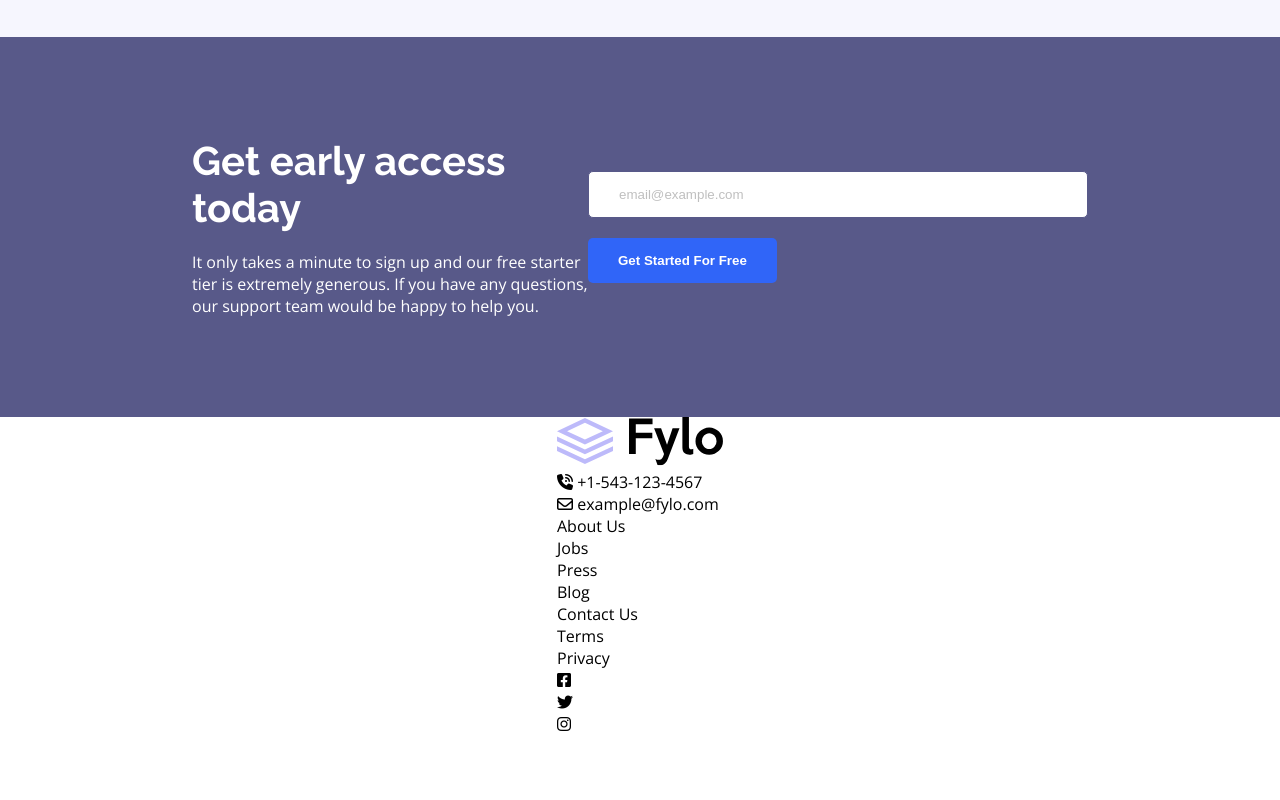
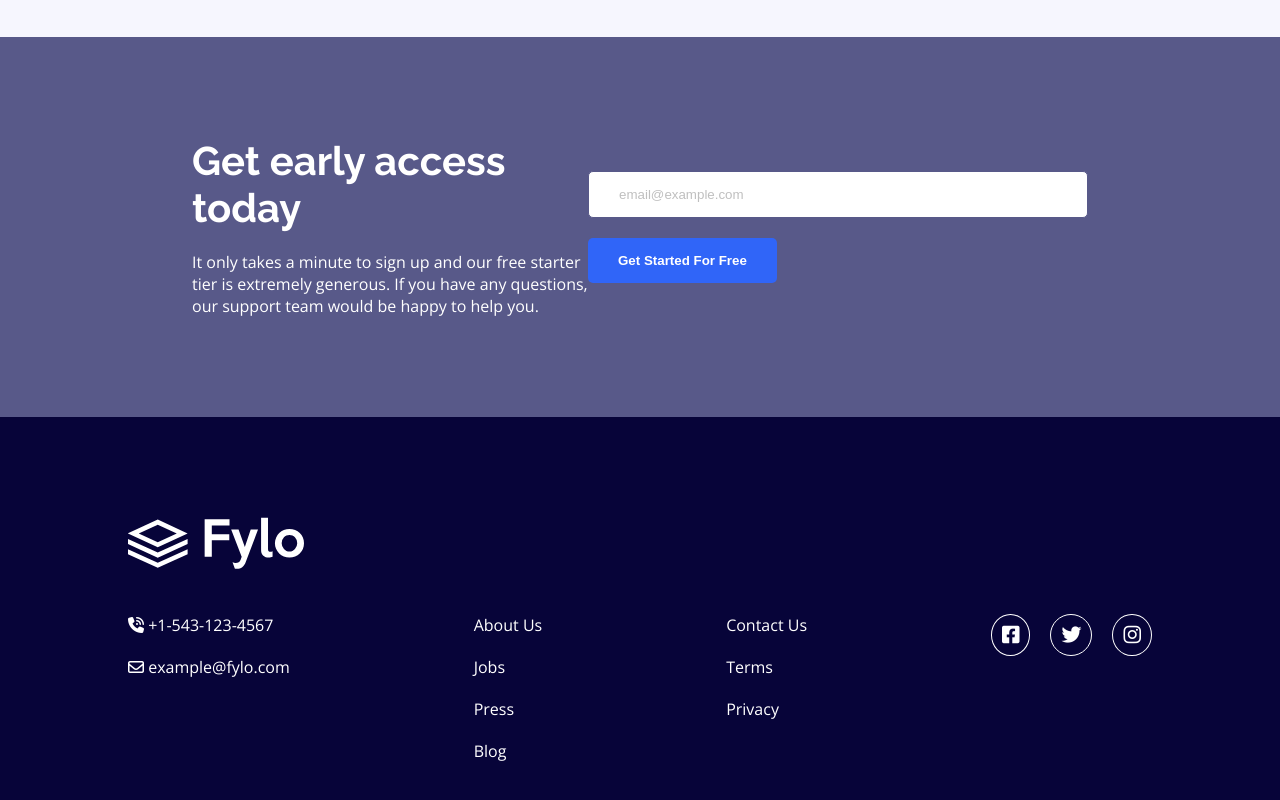
Before and after one commit to lkiryu/fylo-landing-page-with-two-column-layout, a React (Create React App) app: page / in a window 1280 px wide. Shown: the part 1473-2273 px from the top of the page. Before the commit the page ends 2208 px from the top, so only its background shows below. Built offline with nearby package versions, Linux system fonts and the light colour scheme.

Commit message:
footer style add

```diff
--- /dev/null
+++ b/src/components/footer/footer.css
@@ -0,0 +1,64 @@
+.footer{
+    display: flex;
+    justify-content: center;
+    align-items: center;
+    width: 100%;
+    background-color: hsl(243, 87%, 12%);
+}
+
+.footer-content{
+    display: flex;
+    flex-direction: column;
+    justify-content: center;
+    align-items: flex-start;
+    margin: 100px 0;
+    width: 80vw;
+    color: hsl(0, 0%, 100%);
+}
+
+.footer-content a img{
+    margin-bottom: 40px;
+}
+
+.footer-content .info{
+    display: flex;
+    justify-content: space-between;
+    align-items: flex-start;
+    width: 100%;
+}
+
+.contact li, .links li{
+    margin-bottom: 20px;
+}
+
+.links li a{
+    transition: 0.3s ease-in;
+}
+
+.links li a:hover{
+    color: hsl(224, 93%, 58%);
+}
+
+.social{
+    display: flex;
+    gap: 20px;
+}
+
+.social li a{
+    display: flex;
+    justify-content: center;
+    align-items: center;
+    border: 1px solid hsl(0, 0%, 100%);
+    padding: 10px;
+    border-radius: 50%;
+    transition: 0.3s ease-in;
+}
+
+.social li i{
+    font-size: 20px;
+}
+
+.social li a:hover{
+    color: hsl(224, 93%, 58%);
+    border: 1px solid hsl(224, 93%, 58%);
+}
--- a/src/components/footer/footer.js
+++ b/src/components/footer/footer.js
@@ -1,12 +1,14 @@
 import React from "react";
-import logo from '../../images/logo.svg'
+import logoWhite from '../../images/logo-white.svg'
+
+import './footer.css'
 
 const Footer = () => {
     return (
         <footer className="footer">
             <div className="footer-content">
                 <a href="/">
-                    <img src={logo} alt="logo" className="logo"></img>
+                    <img src={logoWhite} alt="logo" className="logo"></img>
                 </a>
 
                 <div className="info">
```
Also changed, not shown: src/images/logo-white.svg (added).
